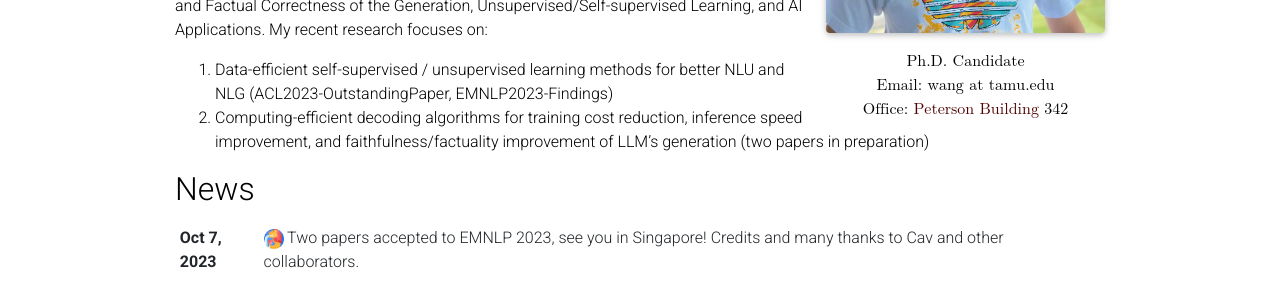
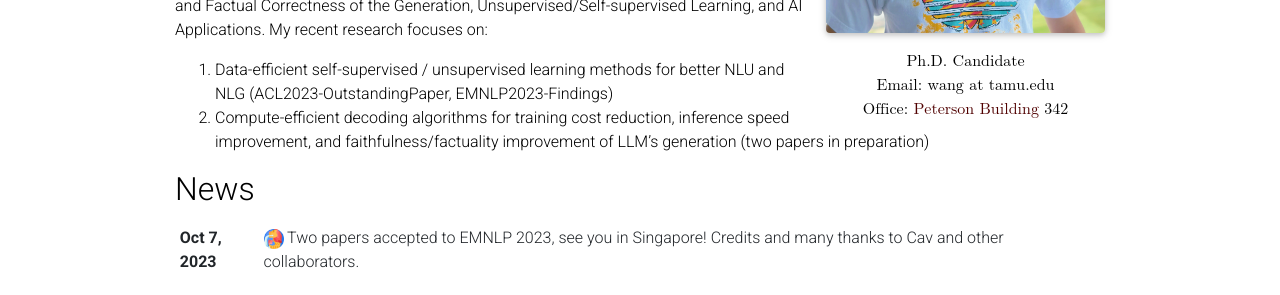
Before and after one commit to Edillower/edillower.github.io, a Jekyll site: the page built from _pages/about.md, in a window 1280 px wide and 1380 px high. Shown: the part 416-711 px from the top of the window. Built offline with Jekyll 4.4.1, drawn with Linux system fonts in a browser that asks for light colours; full-size pictures stand in for the smaller copies a plugin makes; some web fonts are replaced; comment, search, counter and statistics services are not loaded; a style sheet for code colours, icons or effects is not loaded.

Commit message:
Update about.md

```diff
--- a/_pages/about.md
+++ b/_pages/about.md
@@ -26,4 +26,4 @@ I received my Bachelor's degree in Computer Science and Engineering from <a href
 My research interests are Natural Language Understanding and Generation, Faithfulness and Factual Correctness of the Generation, Unsupervised/Self-supervised Learning, and AI Applications. My recent research focuses on:
 
 1. Data-efficient self-supervised / unsupervised learning methods for better NLU and NLG (ACL2023-OutstandingPaper, EMNLP2023-Findings)
-2. Computing-efficient decoding algorithms for training cost reduction, inference speed improvement, and faithfulness/factuality improvement of LLM's generation (two papers in preparation)
+2. Compute-efficient decoding algorithms for training cost reduction, inference speed improvement, and faithfulness/factuality improvement of LLM's generation (two papers in preparation)
```
